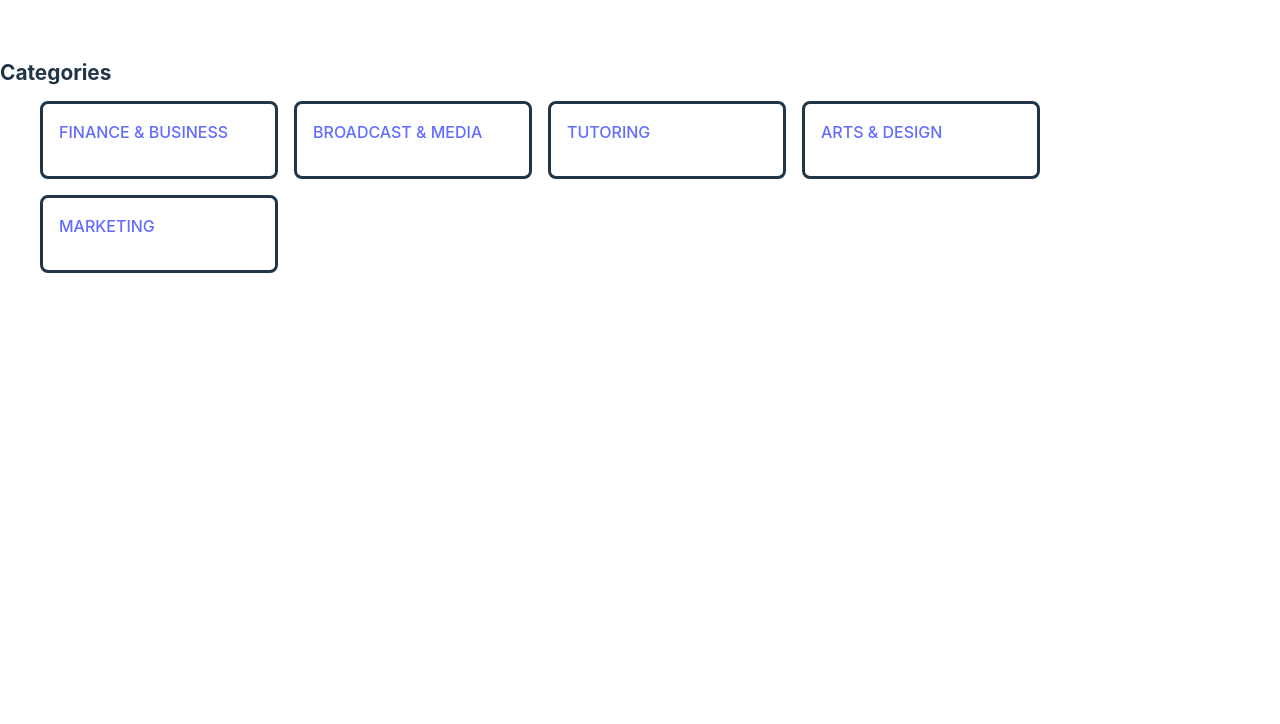
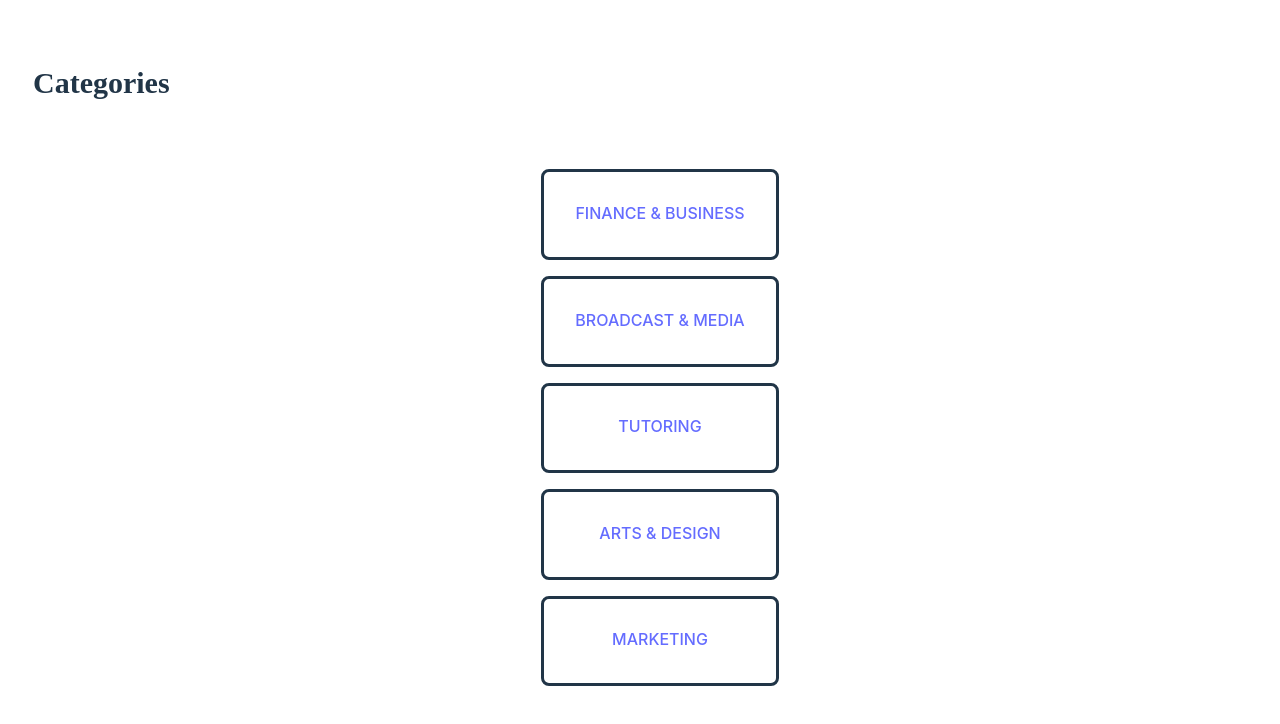
Before and after one commit to BCIT-Rooty/rooty, a Next.js app in the folder rooty-next/: page /categories in a window 1280 px wide. Shown: the top 724 px of the page. Built offline with nearby package versions, Linux system fonts and the light colour scheme.

Commit message:
categories ish

```diff
--- a/rooty-next/pages/categories.js
+++ b/rooty-next/pages/categories.js
@@ -13,19 +13,29 @@ export default function categories() {
 
   function getCategories() {
     return categories.map((category) => {
-      return <li key={category.id}>
-        <a href=''>{category.name}</a>
-        </li>
+      if(category.name === 'FINANCE & BUSINESS') {
+        return <li key={category.id}><a href='categories/financeAndBusiness'>{category.name}</a></li>
+      } else if(category.name === 'BROADCAST & MEDIA') {
+        return <li key={category.id}><a href='categories/broadcastAndMedia'>{category.name}</a></li>
+      } else if(category.name === 'TUTORING') {
+        return <li key={category.id}><a href='categories/tutoring'>{category.name}</a></li>
+      } else if(category.name === 'ARTS & DESIGN') {
+        return <li key={category.id}><a href='categories/artsAndDesign'>{category.name}</a></li>
+      } else if(category.name === 'MARKETING') {
+        return <li key={category.id}><a href='categories/marketing'>{category.name}</a></li>
+      }
     })
   }
-  console.log(getCategories())
+
 
   return (
     <>
       <h1 className='header'>Categories</h1>
+      <div className='categories'>
       <ul className='categories'>
       {getCategories()}
       </ul>
+      </div>
     </>
   )
 }
--- /dev/null
+++ b/rooty-next/styles/category.css
@@ -0,0 +1,16 @@
+
+h1.header {
+  /* padding-bottom: 2em;
+  margin-left: 35%; */
+  position: absolute;
+  width: 171px;
+  height: 28px;
+  left: 33px;
+  top: 64px;
+
+  font-family: 'Plus Jakarta Sans';
+  font-style: normal;
+  font-weight: 700;
+  font-size: 30px;
+  line-height: 38px;
+  }
--- a/rooty-next/styles/globals.css
+++ b/rooty-next/styles/globals.css
@@ -11,9 +11,7 @@ a {
   text-decoration: none;
 }
 
-/* * {
-  box-sizing: border-box;
-} */
+
 
 /* @media (prefers-color-scheme: dark) {
   html {
@@ -34,29 +32,47 @@ a {
 }
 
 
-h1 {
-  font-size: 2rem;
-  margin-top: 3em;
+h1.header {
+  /* padding-bottom: 2em;
+  margin-left: 35%; */
+position: absolute;
+width: 171px;
+height: 28px;
+left: 33px;
+top: 64px;
+
+font-family: 'Plus Jakarta Sans';
+font-style: normal;
+font-weight: 700;
+font-size: 30px;
+line-height: 38px;
+}
+
+* {
+  max-width: 100vw;
+  margin: auto;
 }
 
 .categories {
   display: flex;
+  flex-direction: column;
   flex-wrap: wrap;
   gap: 1rem;
+  margin-top: 10%;
 }
 
 .categories li {
   border: solid;
   border-radius: 0.5rem;
   padding: 1rem;
-  align-items: center;
-  justify-content: center;
   height: 40px;
   width: 200px;
+  padding-top: 12%;
 }
 
 li {
   list-style-type: none;
+  text-align: center;
 }
 
 .logo {
```
Also changed, not shown: rooty-next/pages/categories/artsAndDesign.js (added, +36 -0 lines), rooty-next/pages/categories/broadcastAndMedia.js (added, +9 -0 lines), rooty-next/pages/categories/financeAndBusiness.js (added, +9 -0 lines), rooty-next/pages/categories/marketing.js (added, +9 -0 lines), rooty-next/pages/categories/tutoring.js (added, +9 -0 lines).
